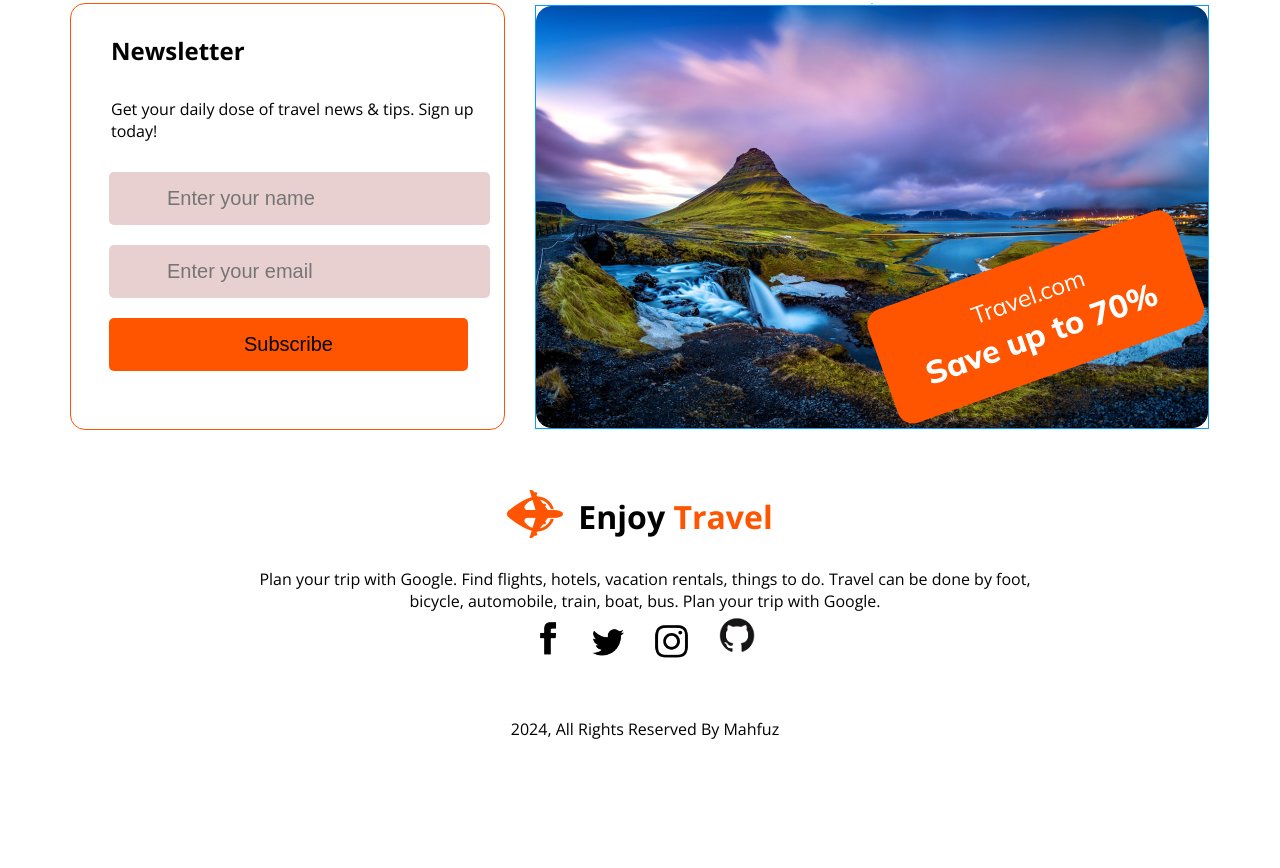
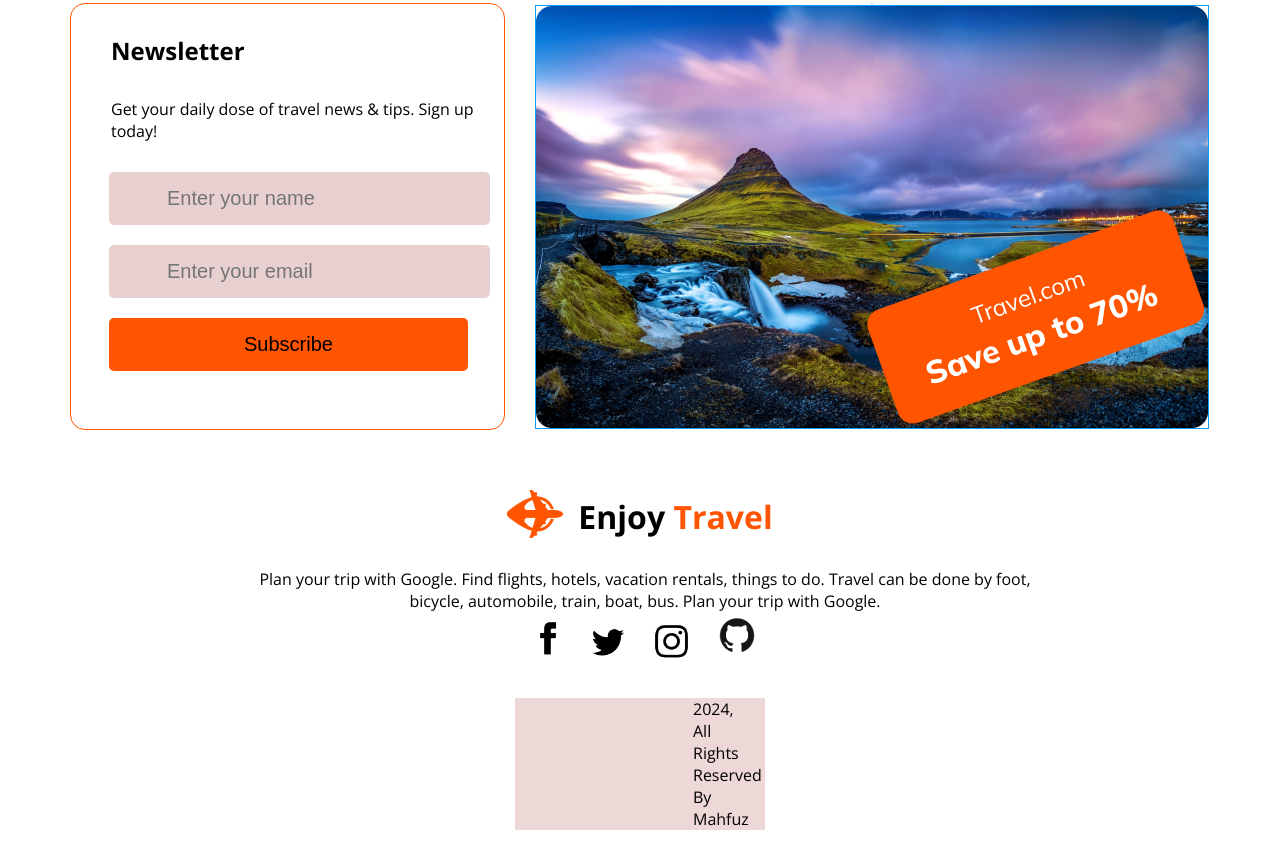
Before and after one commit to ripon301252/enjoy-travel, a plain HTML site: page index.html in a window 1280 px wide. Shown: the part 3990-4858 px from the top of the page. Before the commit the page ends 4730 px from the top, so only its background shows below. Drawn offline with nearby package versions, Linux system fonts and the light colour scheme; a web font is replaced by a local one.

Commit message:
Update index.html

```diff
--- a/index.html
+++ b/index.html
@@ -138,7 +138,7 @@
                 <img class="social" src="img/social-twit.png" alt="">
                 <img class="social" src="img/social-insta.png" alt="">
                 <img class="social" src="img/social-github.png" alt="">
-            </div>
+           <div class="color">
                 <p>2024, All Rights Reserved By Mahfuz</p>
             </div>
 
```
